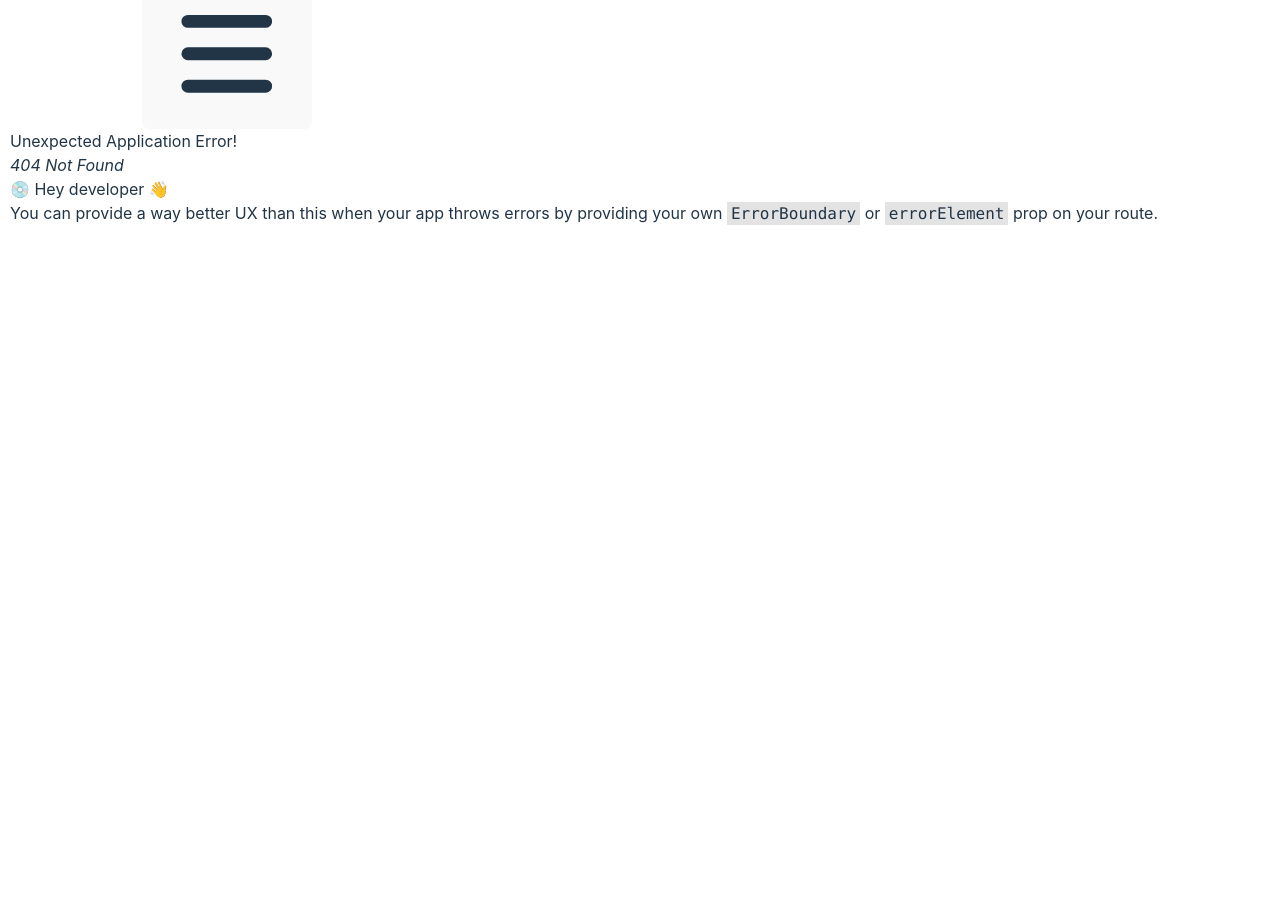
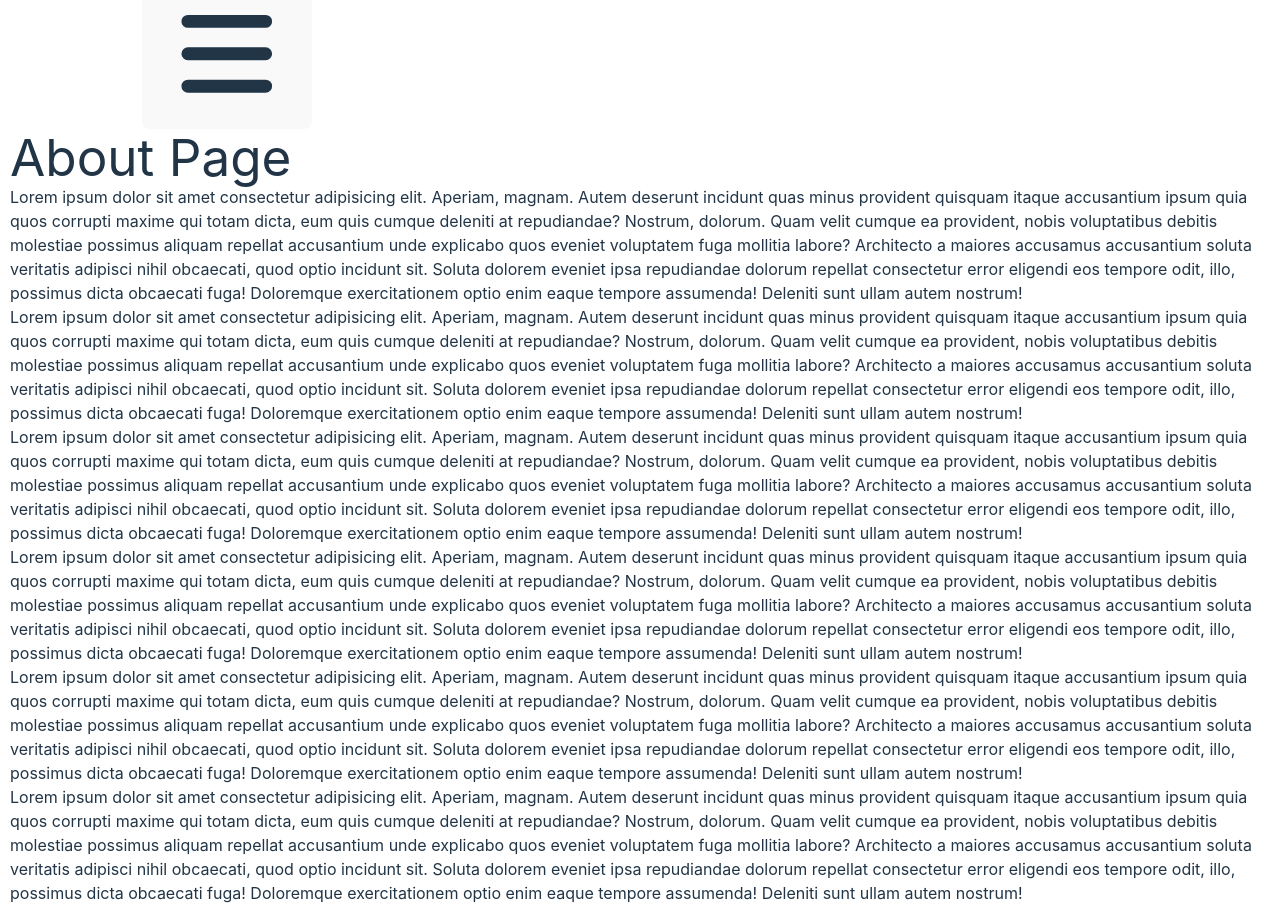
Before and after one commit to MustafaBasoglu/siemens-advance-react, a React (Vite) app: page /about in a window 1280 px wide. Before the commit this address had no page. Shown: the part 380-1295 px from the top of the page. Before the commit the page ends 800 px from the top, so only its background shows below. Built offline with nearby package versions, Linux system fonts and the light colour scheme; the HTML template or start-up script is replaced by a standard one.

Commit message:
about page

```diff
--- a/src/App.jsx
+++ b/src/App.jsx
@@ -4,6 +4,7 @@ import ProductsPage from "./pages/ProductsPage";
 import HomePage from "./pages/HomePage";
 import "react-toastify/dist/ReactToastify.css";
 import Header from "./components/Layout/Header";
+import AboutPage from "./pages/AboutPage";
 
 function App() {
   const router = createBrowserRouter([
@@ -14,6 +15,10 @@ function App() {
     {
       path: "/products",
       element: <ProductsPage />,
+    },
+    {
+      path: "/about",
+      element: <AboutPage />,
     },
   ]);
   return (
--- /dev/null
+++ b/src/pages/AboutPage.jsx
@@ -0,0 +1,28 @@
+const AboutPage = () => {
+  return (
+    <div className="about-page">
+      <h1>About Page</h1>
+      <p>
+        Lorem ipsum dolor sit amet consectetur adipisicing elit. Aperiam, magnam. Autem deserunt incidunt quas minus provident quisquam itaque accusantium ipsum quia quos corrupti maxime qui totam dicta, eum quis cumque deleniti at repudiandae? Nostrum, dolorum. Quam velit cumque ea provident, nobis voluptatibus debitis molestiae possimus aliquam repellat accusantium unde explicabo quos eveniet voluptatem fuga mollitia labore? Architecto a maiores accusamus accusantium soluta veritatis adipisci nihil obcaecati, quod optio incidunt sit. Soluta dolorem eveniet ipsa repudiandae dolorum repellat consectetur error eligendi eos tempore odit, illo, possimus dicta obcaecati fuga! Doloremque exercitationem optio enim eaque tempore assumenda! Deleniti sunt ullam autem nostrum!
+      </p>
+      <p>
+        Lorem ipsum dolor sit amet consectetur adipisicing elit. Aperiam, magnam. Autem deserunt incidunt quas minus provident quisquam itaque accusantium ipsum quia quos corrupti maxime qui totam dicta, eum quis cumque deleniti at repudiandae? Nostrum, dolorum. Quam velit cumque ea provident, nobis voluptatibus debitis molestiae possimus aliquam repellat accusantium unde explicabo quos eveniet voluptatem fuga mollitia labore? Architecto a maiores accusamus accusantium soluta veritatis adipisci nihil obcaecati, quod optio incidunt sit. Soluta dolorem eveniet ipsa repudiandae dolorum repellat consectetur error eligendi eos tempore odit, illo, possimus dicta obcaecati fuga! Doloremque exercitationem optio enim eaque tempore assumenda! Deleniti sunt ullam autem nostrum!
+      </p>
+      <p>
+        Lorem ipsum dolor sit amet consectetur adipisicing elit. Aperiam, magnam. Autem deserunt incidunt quas minus provident quisquam itaque accusantium ipsum quia quos corrupti maxime qui totam dicta, eum quis cumque deleniti at repudiandae? Nostrum, dolorum. Quam velit cumque ea provident, nobis voluptatibus debitis molestiae possimus aliquam repellat accusantium unde explicabo quos eveniet voluptatem fuga mollitia labore? Architecto a maiores accusamus accusantium soluta veritatis adipisci nihil obcaecati, quod optio incidunt sit. Soluta dolorem eveniet ipsa repudiandae dolorum repellat consectetur error eligendi eos tempore odit, illo, possimus dicta obcaecati fuga! Doloremque exercitationem optio enim eaque tempore assumenda! Deleniti sunt ullam autem nostrum!
+      </p>
+      <p>
+        Lorem ipsum dolor sit amet consectetur adipisicing elit. Aperiam, magnam. Autem deserunt incidunt quas minus provident quisquam itaque accusantium ipsum quia quos corrupti maxime qui totam dicta, eum quis cumque deleniti at repudiandae? Nostrum, dolorum. Quam velit cumque ea provident, nobis voluptatibus debitis molestiae possimus aliquam repellat accusantium unde explicabo quos eveniet voluptatem fuga mollitia labore? Architecto a maiores accusamus accusantium soluta veritatis adipisci nihil obcaecati, quod optio incidunt sit. Soluta dolorem eveniet ipsa repudiandae dolorum repellat consectetur error eligendi eos tempore odit, illo, possimus dicta obcaecati fuga! Doloremque exercitationem optio enim eaque tempore assumenda! Deleniti sunt ullam autem nostrum!
+      </p>
+      <p>
+        Lorem ipsum dolor sit amet consectetur adipisicing elit. Aperiam, magnam. Autem deserunt incidunt quas minus provident quisquam itaque accusantium ipsum quia quos corrupti maxime qui totam dicta, eum quis cumque deleniti at repudiandae? Nostrum, dolorum. Quam velit cumque ea provident, nobis voluptatibus debitis molestiae possimus aliquam repellat accusantium unde explicabo quos eveniet voluptatem fuga mollitia labore? Architecto a maiores accusamus accusantium soluta veritatis adipisci nihil obcaecati, quod optio incidunt sit. Soluta dolorem eveniet ipsa repudiandae dolorum repellat consectetur error eligendi eos tempore odit, illo, possimus dicta obcaecati fuga! Doloremque exercitationem optio enim eaque tempore assumenda! Deleniti sunt ullam autem nostrum!
+      </p>
+      <p>
+        Lorem ipsum dolor sit amet consectetur adipisicing elit. Aperiam, magnam. Autem deserunt incidunt quas minus provident quisquam itaque accusantium ipsum quia quos corrupti maxime qui totam dicta, eum quis cumque deleniti at repudiandae? Nostrum, dolorum. Quam velit cumque ea provident, nobis voluptatibus debitis molestiae possimus aliquam repellat accusantium unde explicabo quos eveniet voluptatem fuga mollitia labore? Architecto a maiores accusamus accusantium soluta veritatis adipisci nihil obcaecati, quod optio incidunt sit. Soluta dolorem eveniet ipsa repudiandae dolorum repellat consectetur error eligendi eos tempore odit, illo, possimus dicta obcaecati fuga! Doloremque exercitationem optio enim eaque tempore assumenda! Deleniti sunt ullam autem nostrum!
+      </p>
+
+    </div>
+  );
+};
+
+export default AboutPage;
```
